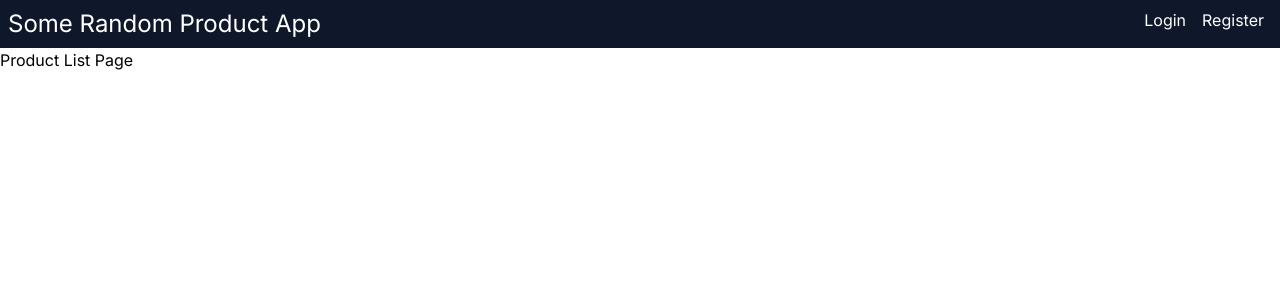
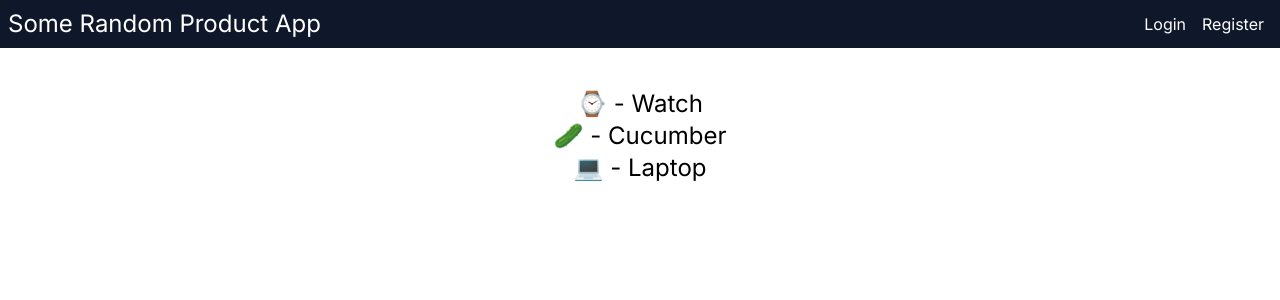
Before and after one commit to tapascript/learn-next-auth, a Next.js app: page /products in a window 1280 px wide. Shown: the top 300 px of the page. Built offline with nearby package versions, Linux system fonts and the light colour scheme.

Commit message:
All pages and navigations are done

```diff
--- a/src/app/layout.js
+++ b/src/app/layout.js
@@ -18,7 +18,7 @@ export default async function RootLayout({ children }) {
     <html lang="en">
       <body className={inter.className}>
         <Navbar/>
-        <main>{children}</main>
+        <main className="p-2">{children}</main>
       </body>
     </html>
   );
--- a/src/app/page.js
+++ b/src/app/page.js
@@ -1,3 +1,14 @@
+import Link from "next/link";
+
 export default function Landing() {
-    return <div>Landing Page</div>;
+    return (
+        <>
+            <div>Landing Page</div>
+            <div className="flex flex-col justify-center items-center p-8">
+                <Link className="text-3xl underline" href="/products">
+                    All Products
+                </Link>
+            </div>
+        </>
+    );
 }
--- a/src/app/products/[id]/page.js
+++ b/src/app/products/[id]/page.js
@@ -1,8 +1,15 @@
-
-
-const ProductDetailsPage = () => {
+import { getProductById } from "@/data/products"
+import Link from "next/link";
+const ProductDetailsPage = ({params: {id}}) => {
+  const product = getProductById(id);
+  console.log(product);
   return (
-    <div>Product Details Page</div>
+    <div className="flex flex-col justify-center items-center p-8">
+      <p className="text-5xl">{product.image}</p>
+      <p>{product.name}</p>
+      <p className="my-3">{product.details}</p>
+      <Link className="bg-black text-white px-1 rounded" href={`/products/${id}/checkout`}>Buy It</Link>
+    </div>
   )
 }
 
--- a/src/app/products/page.js
+++ b/src/app/products/page.js
@@ -1,8 +1,8 @@
-
+import ProductList from "@/components/ProductList"
 
 const ProductListPage = () => {
   return (
-    <div>Product List Page</div>
+    <ProductList />
   )
 }
 
--- a/src/components/Navbar.jsx
+++ b/src/components/Navbar.jsx
@@ -7,7 +7,7 @@ const Navbar = () => {
         <h1 className="text-2xl">Some Random Product App</h1>
       </Link>
       <nav>
-        <ul className="flex">
+        <ul className="flex pt-1">
           <li className="mx-2">
             <Link href="/login">Login</Link>
           </li>
--- /dev/null
+++ b/src/components/ProductList.jsx
@@ -0,0 +1,20 @@
+import { getAllProducts } from "@/data/products";
+import Link from "next/link";
+
+const ProductList = () => {
+    const products = getAllProducts();
+    return (
+        <div className="flex flex-col justify-center items-center p-8">
+            {products.map((product) => (
+                <Link href={`/products/${product.id}`}>
+                  <div className="text-2xl">
+                    <p>{product.image} - {product.name}</p>
+                  </div>
+
+                </Link>
+            ))}
+        </div>
+    );
+};
+
+export default ProductList;
--- /dev/null
+++ b/src/data/products.js
@@ -0,0 +1,29 @@
+const products = [
+  {
+    id: "1",
+    image: "⌚",
+    name: "Watch",
+    details: "Buy is for 156 INR"
+  },
+  {
+    id: "2",
+    image: "🥒",
+    name: "Cucumber",
+    details: "2 KGS for 45.76 INR"
+  },
+  {
+    id: "3",
+    image: "💻",
+    name: "Laptop",
+    details: "23K INR Without EMI"
+  }
+]
+
+export const getAllProducts = () => {
+  return products;
+}
+
+export const getProductById = (id) => {
+  const found = products.find(product => product.id === id);
+  return found;
+}
```
